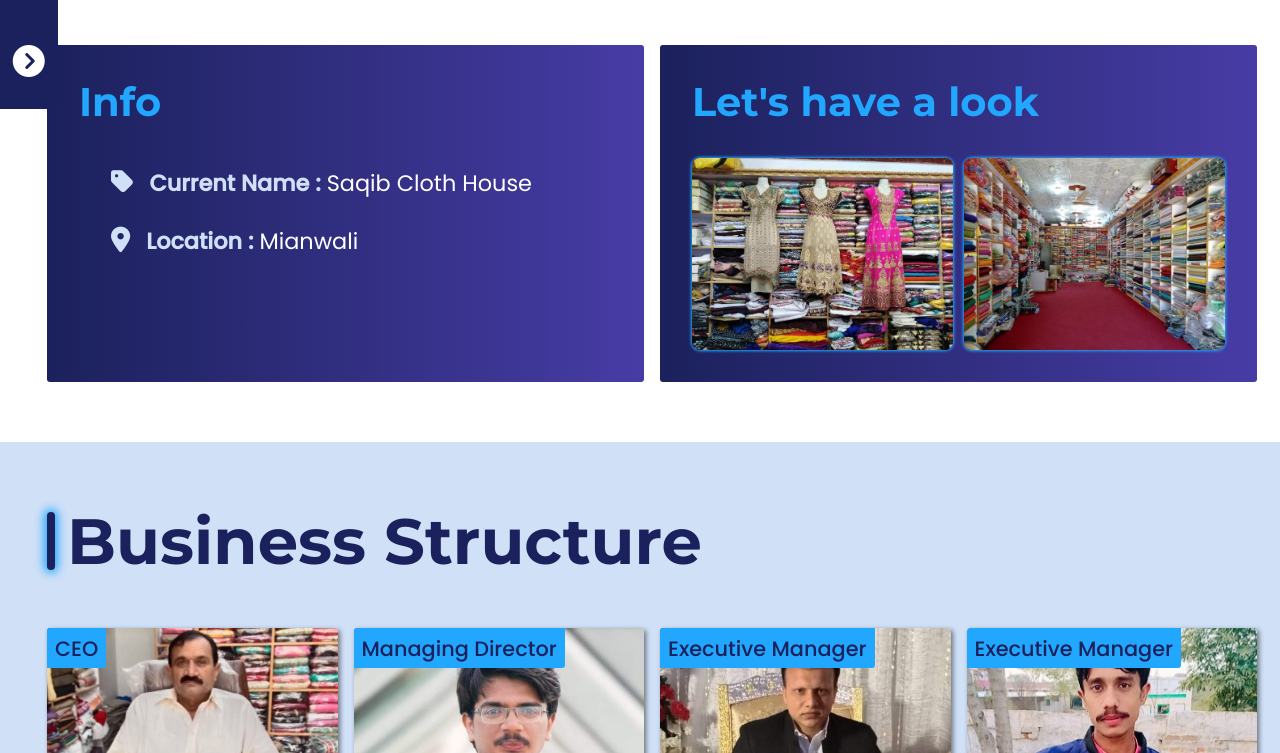
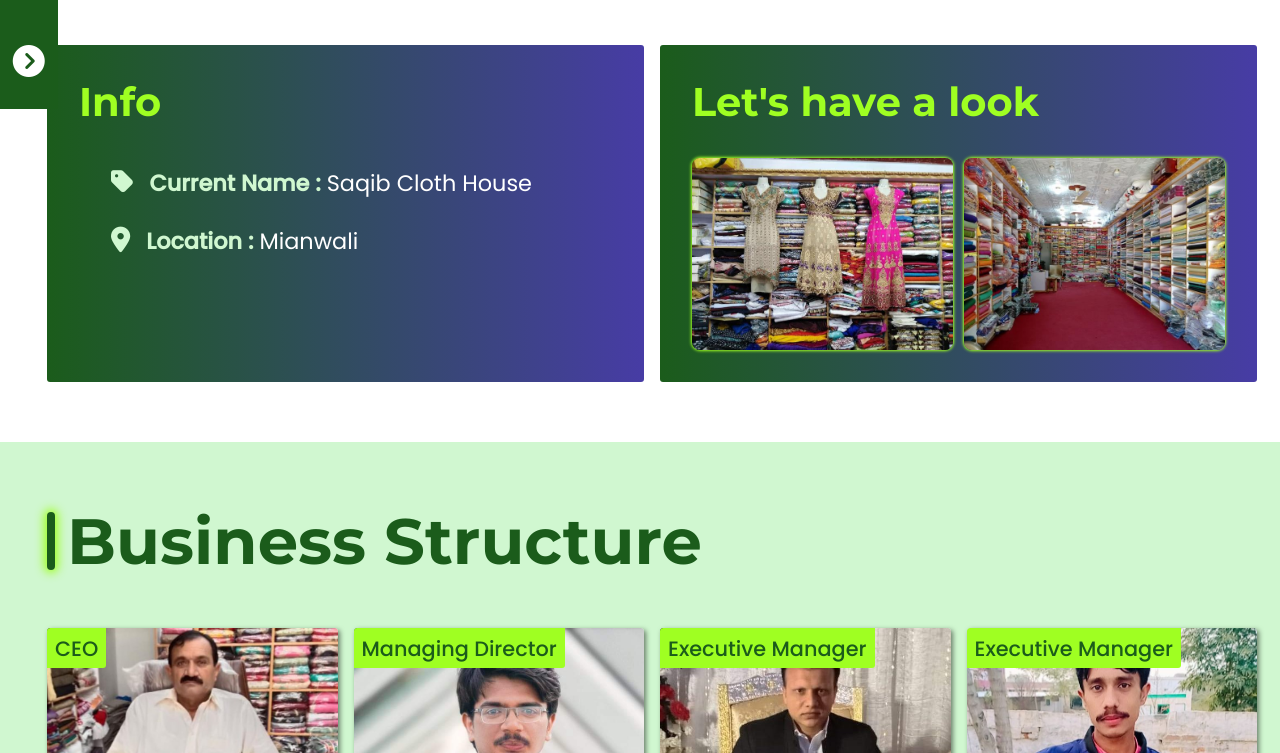
Before and after one commit to Sherri-Dev/Saqib-Textiles, a plain HTML site: page public/index.html in a window 1280 px wide. Shown: the part 691-1444 px from the top of the page. Drawn offline with Linux system fonts and the light colour scheme.

Commit message:
reversed color changes

```diff
--- a/public/style.css
+++ b/public/style.css
@@ -8,10 +8,10 @@ GLOBAL
   box-sizing: border-box;
 }
 :root {
-  --pr-color: rgb(27, 33, 92);
-  --sc-color: rgb(34, 167, 255);
+  --pr-color: rgb(27, 92, 27);
+  --sc-color: rgb(159, 255, 34);
   --sc-transparen: rgba(0, 0, 0, 0.199);
-  --sc-light: rgb(208, 224, 247);
+  --sc-light: rgb(208, 247, 208);
   --overlay-color: rgba(0, 0, 0, 0.503);
   --text-dark: rgb(0, 0, 0);
   --text-light: white;
```
